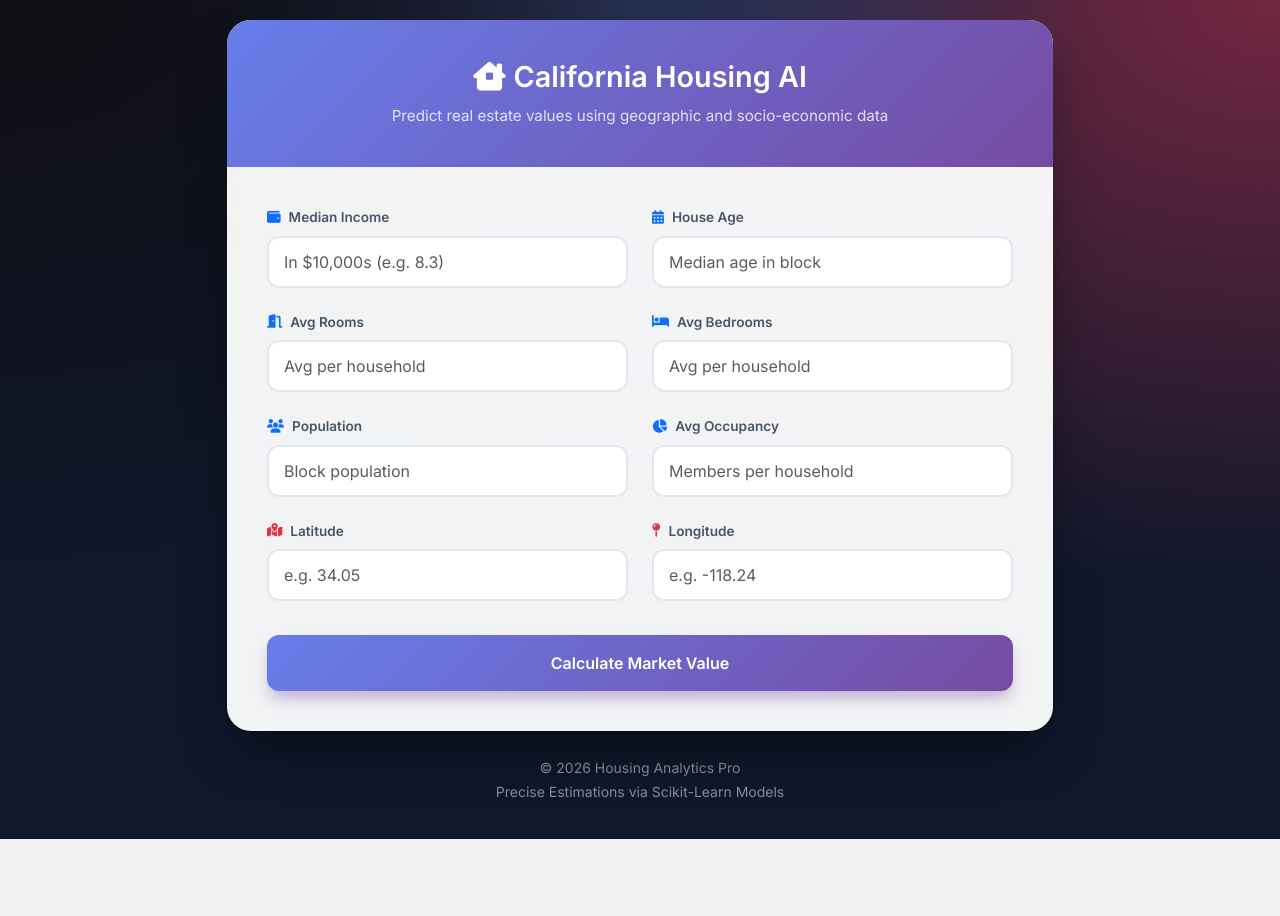
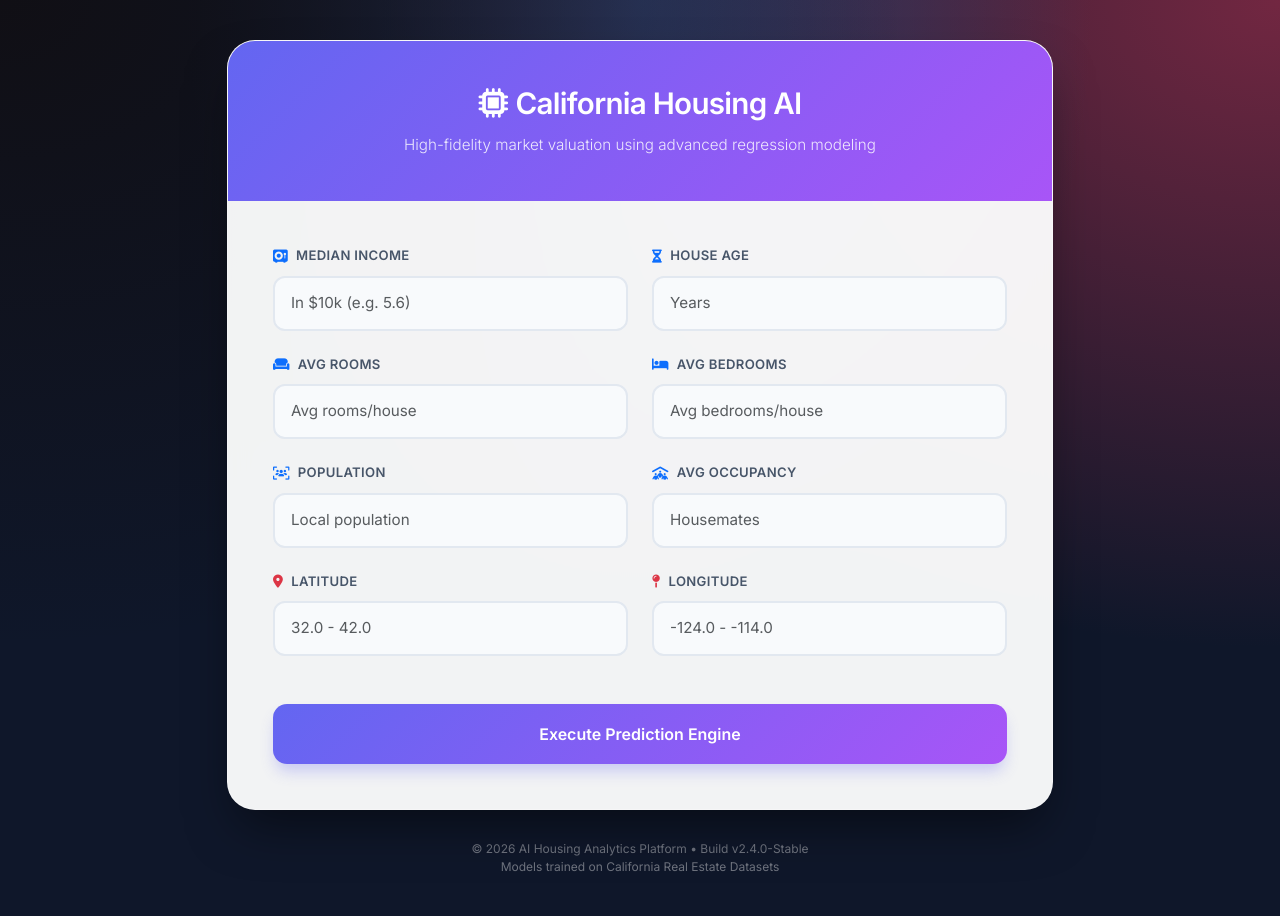
Before and after one commit to GaneshPatil2001/House-Price-Prediction, a Flask app: page / in a window 1280 px wide. Before the commit the page ends 839 px from the top, so only its background shows below. Run offline with Flask 3, Linux system fonts and the light colour scheme; parts of the project's set-up code (start-up, migrations or seed data) failed here and were passed over.

Commit message:
The web app is ready

```diff
--- a/app.py
+++ b/app.py
@@ -4,7 +4,7 @@ import numpy as np
 
 app = Flask(__name__)
 
-# Load the model
+# Load the model and scaler
 regmodel = pickle.load(open('regmodel.pkl', 'rb'))
 scalar = pickle.load(open('scalling.pkl', 'rb'))
 
@@ -17,21 +17,45 @@ def predict_api():
     try:
         data = request.json['data']
 
-        # Convert input to numpy array
-        input_data = np.array(list(data.values())).reshape(1, -1)
-        print("Input Data:", input_data)
+        # Convert values to a list and reshape for the scaler
+        input_values = np.array(list(data.values())).reshape(1, -1)
 
-        # Scale the data
-        new_data = scalar.transform(input_data)
+        # Scale and Predict
+        scaled_data = scalar.transform(input_values)
+        prediction = regmodel.predict(scaled_data)
 
-        # Prediction
-        output = regmodel.predict(new_data)
-        print("Prediction:", output[0])
-
-        return jsonify({'prediction': float(output[0])})
+        return jsonify(float(prediction[0]))
 
     except Exception as e:
-        return jsonify({'error': str(e)})
+        return jsonify({'error': str(e)}), 400
+
+@app.route("/predict", methods=['POST'])
+def predict():
+    try:
+        # Extract features in the EXACT order the model expects:
+        features = [
+            float(request.form['MedInc']),
+            float(request.form['HouseAge']),
+            float(request.form['AveRooms']),
+            float(request.form['AveBedrms']),
+            float(request.form['Population']),
+            float(request.form['AveOccup']),
+            float(request.form['Latitude']),
+            float(request.form['Longitude'])
+        ]
+
+        # Transform the data
+        final_input = scalar.transform(np.array(features).reshape(1, -1))
+
+        # Predict
+        prediction = regmodel.predict(final_input)[0]
+
+        formatted_prediction = f"${round(prediction * 100000, 2):,}"
+
+        return render_template("home.html", prediction_text=formatted_prediction)
+
+    except Exception as e:
+        return render_template("home.html", prediction_text=f"Error: {str(e)}")
 
 if __name__ == "__main__":
     app.run(debug=True)
--- a/templates/home.html
+++ b/templates/home.html
@@ -3,7 +3,7 @@
 <head>
     <meta charset="UTF-8">
     <meta name="viewport" content="width=device-width, initial-scale=1.0">
-    <title>California Housing Predictor</title>
+    <title>California Housing Predictor | Analytics Pro</title>
 
     <link href="https://fonts.googleapis.com/css2?family=Inter:wght@300;400;600&display=swap" rel="stylesheet">
     <link href="https://cdn.jsdelivr.net/npm/bootstrap@5.3.0/dist/css/bootstrap.min.css" rel="stylesheet">
@@ -11,13 +11,15 @@
 
     <style>
         :root {
-            --primary-gradient: linear-gradient(135deg, #667eea 0%, #764ba2 100%);
+            --primary-gradient: linear-gradient(135deg, #6366f1 0%, #a855f7 100%);
             --glass-bg: rgba(255, 255, 255, 0.95);
+            --text-main: #1e293b;
         }
 
         body {
             font-family: 'Inter', sans-serif;
-            background: #0f172a;
+            background-color: #0f172a;
+            /* Modern mesh gradient background */
             background-image:
                 radial-gradient(at 0% 0%, hsla(253,16%,7%,1) 0, transparent 50%),
                 radial-gradient(at 50% 0%, hsla(225,39%,30%,1) 0, transparent 50%),
@@ -26,18 +28,20 @@
             display: flex;
             align-items: center;
             justify-content: center;
-            color: #1e293b;
-            padding: 20px 0;
+            color: var(--text-main);
+            padding: 40px 20px;
+            margin: 0;
         }
 
         .container {
             max-width: 850px;
+            width: 100%;
         }
 
         .card {
             background: var(--glass-bg);
-            border: none;
-            border-radius: 24px;
+            border: 1px solid rgba(255, 255, 255, 0.3);
+            border-radius: 28px;
             backdrop-filter: blur(12px);
             box-shadow: 0 25px 50px -12px rgba(0, 0, 0, 0.5);
             overflow: hidden;
@@ -45,7 +49,7 @@
 
         .card-header {
             background: var(--primary-gradient);
-            padding: 40px 20px;
+            padding: 45px 20px;
             text-align: center;
             border: none;
         }
@@ -54,73 +58,92 @@
             color: white;
             font-weight: 600;
             margin: 0;
-            font-size: 1.8rem;
+            font-size: 1.85rem;
+            letter-spacing: -0.025em;
         }
 
         .card-header p {
-            color: rgba(255, 255, 255, 0.8);
-            margin: 10px 0 0;
+            color: rgba(255, 255, 255, 0.85);
+            margin: 12px 0 0;
             font-size: 0.95rem;
+            font-weight: 300;
         }
 
         .card-body {
-            padding: 40px;
+            padding: 45px;
         }
 
         .form-label {
             font-weight: 600;
-            font-size: 0.85rem;
+            font-size: 0.82rem;
             color: #475569;
-            margin-bottom: 8px;
+            margin-bottom: 10px;
             display: flex;
             align-items: center;
             gap: 8px;
+            text-transform: uppercase;
+            letter-spacing: 0.025em;
         }
 
         .form-control {
             border-radius: 12px;
-            padding: 12px 15px;
+            padding: 14px 16px;
             border: 2px solid #e2e8f0;
-            transition: all 0.2s ease-in-out;
+            transition: all 0.25s ease;
+            font-size: 0.95rem;
+            background: #f8fafc;
         }
 
         .form-control:focus {
-            border-color: #667eea;
-            box-shadow: 0 0 0 4px rgba(102, 126, 234, 0.15);
+            background: white;
+            border-color: #6366f1;
+            box-shadow: 0 0 0 4px rgba(99, 102, 241, 0.1);
             outline: none;
         }
 
         .btn-predict {
             background: var(--primary-gradient);
             border: none;
-            border-radius: 12px;
-            padding: 16px;
+            border-radius: 14px;
+            padding: 18px;
             font-weight: 600;
             color: white;
             width: 100%;
-            margin-top: 10px;
-            transition: all 0.3s ease;
-            box-shadow: 0 10px 15px -3px rgba(118, 75, 162, 0.4);
+            transition: all 0.3s cubic-bezier(0.4, 0, 0.2, 1);
+            box-shadow: 0 10px 15px -3px rgba(99, 102, 241, 0.3);
+            font-size: 1rem;
+            cursor: pointer;
         }
 
         .btn-predict:hover {
             transform: translateY(-2px);
-            box-shadow: 0 20px 25px -5px rgba(118, 75, 162, 0.4);
-            filter: brightness(1.1);
+            box-shadow: 0 20px 25px -5px rgba(99, 102, 241, 0.4);
+            filter: brightness(1.05);
+        }
+
+        .btn-predict:active {
+            transform: translateY(0);
         }
 
         .prediction-box {
-            margin-top: 30px;
-            padding: 25px;
-            border-radius: 16px;
+            margin-top: 35px;
+            padding: 28px;
+            border-radius: 20px;
             background: #f0fdf4;
-            border: 1px solid #bbf7d0;
+            border: 2px dashed #bbf7d0;
             animation: slideUp 0.6s cubic-bezier(0.16, 1, 0.3, 1);
         }
 
         @keyframes slideUp {
-            from { opacity: 0; transform: translateY(20px); }
+            from { opacity: 0; transform: translateY(30px); }
             to { opacity: 1; transform: translateY(0); }
+        }
+
+        .footer-text {
+            color: rgba(255, 255, 255, 0.4);
+            font-size: 0.75rem;
+            margin-top: 30px;
+            text-align: center;
         }
     </style>
 </head>
@@ -129,91 +152,98 @@
 <div class="container">
     <div class="card">
         <div class="card-header">
-            <h2><i class="fas fa-house-chimney-window me-2"></i>California Housing AI</h2>
-            <p>Predict real estate values using geographic and socio-economic data</p>
+            <h2><i class="fas fa-microchip me-2"></i>California Housing AI</h2>
+            <p>High-fidelity market valuation using advanced regression modeling</p>
         </div>
 
         <div class="card-body">
             <form action="/predict" method="post" id="predictionForm">
                 <div class="row g-4">
                     <div class="col-md-6">
-                        <label class="form-label"><i class="fas fa-wallet text-primary"></i> Median Income</label>
-                        <input type="number" step="any" name="MedInc" class="form-control" placeholder="In $10,000s (e.g. 8.3)" required>
+                        <label class="form-label"><i class="fas fa-vault text-primary"></i> Median Income</label>
+                        <input type="number" step="any" name="MedInc" class="form-control" placeholder="In $10k (e.g. 5.6)" required>
                     </div>
 
                     <div class="col-md-6">
-                        <label class="form-label"><i class="fas fa-calendar-alt text-primary"></i> House Age</label>
-                        <input type="number" step="any" name="HouseAge" class="form-control" placeholder="Median age in block" required>
+                        <label class="form-label"><i class="fas fa-hourglass-half text-primary"></i> House Age</label>
+                        <input type="number" step="any" name="HouseAge" class="form-control" placeholder="Years" required>
                     </div>
 
                     <div class="col-md-6">
-                        <label class="form-label"><i class="fas fa-door-open text-primary"></i> Avg Rooms</label>
-                        <input type="number" step="any" name="AveRooms" class="form-control" placeholder="Avg per household" required>
+                        <label class="form-label"><i class="fas fa-couch text-primary"></i> Avg Rooms</label>
+                        <input type="number" step="any" name="AveRooms" class="form-control" placeholder="Avg rooms/house" required>
                     </div>
 
                     <div class="col-md-6">
                         <label class="form-label"><i class="fas fa-bed text-primary"></i> Avg Bedrooms</label>
-                        <input type="number" step="any" name="AveBedrms" class="form-control" placeholder="Avg per household" required>
+                        <input type="number" step="any" name="AveBedrms" class="form-control" placeholder="Avg bedrooms/house" required>
                     </div>
 
                     <div class="col-md-6">
-                        <label class="form-label"><i class="fas fa-users text-primary"></i> Population</label>
-                        <input type="number" step="any" name="Population" class="form-control" placeholder="Block population" required>
+                        <label class="form-label"><i class="fas fa-users-viewfinder text-primary"></i> Population</label>
+                        <input type="number" step="any" name="Population" class="form-control" placeholder="Local population" required>
                     </div>
 
                     <div class="col-md-6">
-                        <label class="form-label"><i class="fas fa-chart-pie text-primary"></i> Avg Occupancy</label>
-                        <input type="number" step="any" name="AveOccup" class="form-control" placeholder="Members per household" required>
+                        <label class="form-label"><i class="fas fa-people-roof text-primary"></i> Avg Occupancy</label>
+                        <input type="number" step="any" name="AveOccup" class="form-control" placeholder="Housemates" required>
                     </div>
 
                     <div class="col-md-6">
-                        <label class="form-label"><i class="fas fa-map-location-dot text-danger"></i> Latitude</label>
-                        <input type="number" step="any" name="Latitude" class="form-control" placeholder="e.g. 34.05" required>
+                        <label class="form-label"><i class="fas fa-location-dot text-danger"></i> Latitude</label>
+                        <input type="number" step="any" name="Latitude" class="form-control" placeholder="32.0 - 42.0" required>
                     </div>
 
                     <div class="col-md-6">
                         <label class="form-label"><i class="fas fa-map-pin text-danger"></i> Longitude</label>
-                        <input type="number" step="any" name="Longitude" class="form-control" placeholder="e.g. -118.24" required>
+                        <input type="number" step="any" name="Longitude" class="form-control" placeholder="-124.0 - -114.0" required>
                     </div>
                 </div>
 
-                <div class="mt-4">
+                <div class="mt-5">
                     <button type="submit" class="btn btn-predict" id="submitBtn">
-                        <span id="btnText">Calculate Market Value</span>
-                        <span id="loader" class="spinner-border spinner-border-sm d-none ms-2" role="status"></span>
+                        <span id="btnText">Execute Prediction Engine</span>
+                        <div id="loader" class="spinner-border spinner-border-sm d-none ms-2" role="status"></div>
                     </button>
                 </div>
             </form>
 
             {% if prediction_text %}
             <div class="prediction-box text-center">
-                <small class="text-uppercase text-muted fw-bold" style="letter-spacing: 1px;">Analysis Result</small>
-                <h3 class="text-success mb-0 mt-2 fw-bold">
-                    <i class="fas fa-circle-check me-2"></i>{{ prediction_text }}
-                </h3>
+                <small class="text-uppercase text-muted fw-bold" style="letter-spacing: 2px;">Estimated Market Value</small>
+                <h2 class="text-success mb-0 mt-2 fw-bold" style="font-size: 2.2rem;">
+                    {{ prediction_text }}
+                </h2>
+                <p class="text-muted mt-2 mb-0 small">Based on socio-economic block analysis</p>
             </div>
             {% endif %}
         </div>
     </div>
 
-    <div class="text-center mt-4">
-        <p class="text-white-50 mb-0"><small>© 2026 Housing Analytics Pro</small></p>
-        <p class="text-white-50"><small>Precise Estimations via Scikit-Learn Models</small></p>
+    <div class="footer-text">
+        © 2026 AI Housing Analytics Platform • Build v2.4.0-Stable<br>
+        Models trained on California Real Estate Datasets
     </div>
 </div>
 
 <script>
-    const form = document.getElementById('predictionForm');
-    const btn = document.getElementById('submitBtn');
-    const loader = document.getElementById('loader');
-    const btnText = document.getElementById('btnText');
+    document.addEventListener('DOMContentLoaded', () => {
+        const form = document.getElementById('predictionForm');
+        const btn = document.getElementById('submitBtn');
+        const loader = document.getElementById('loader');
+        const btnText = document.getElementById('btnText');
 
-    form.onsubmit = function() {
-        btnText.innerText = "Analyzing Market Data...";
-        loader.classList.remove('d-none');
-        btn.style.opacity = "0.8";
-        btn.style.pointerEvents = "none";
-    };
+        form.addEventListener('submit', (e) => {
+            // UI Feedback
+            btnText.innerText = "Querying Model...";
+            loader.classList.remove('d-none');
+
+            btn.disabled = true;
+            btn.style.opacity = "0.7";
+            btn.style.cursor = "not-allowed";
+
+        });
+    });
 </script>
 
 </body>
```
